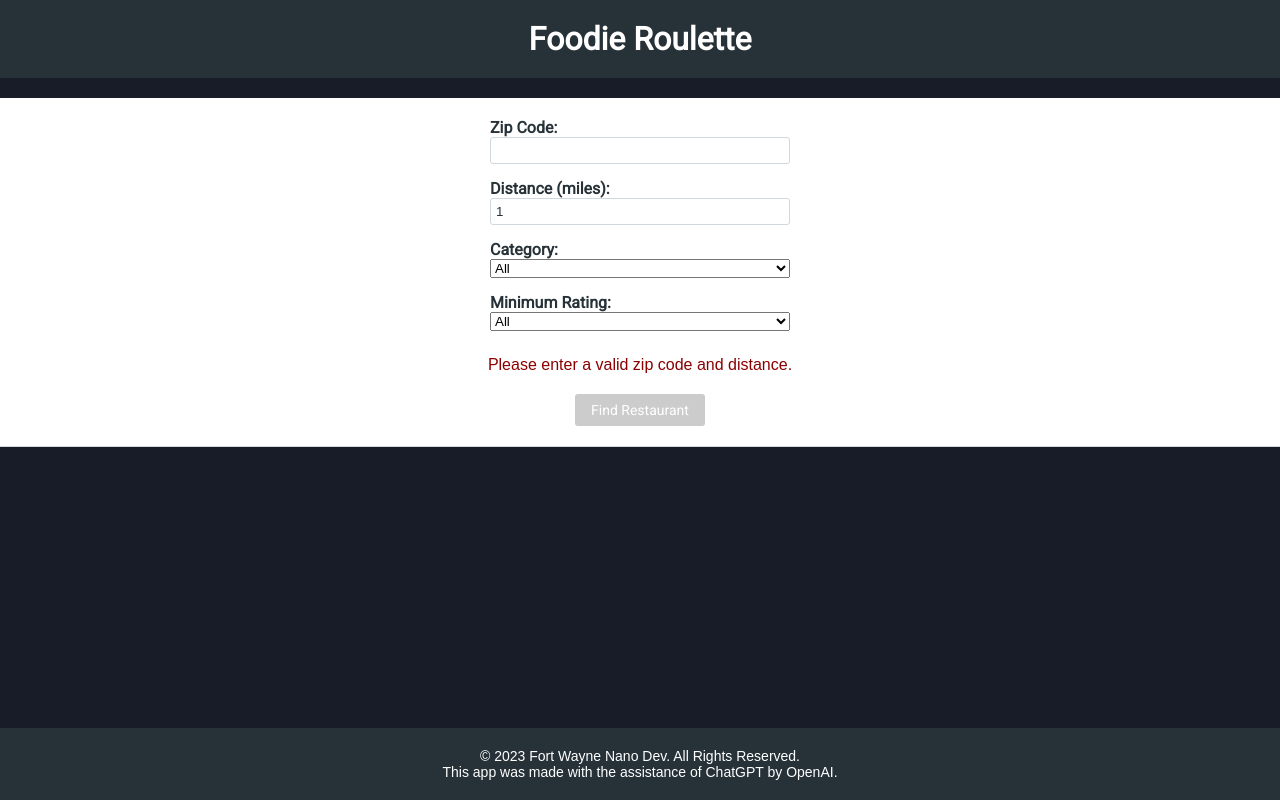
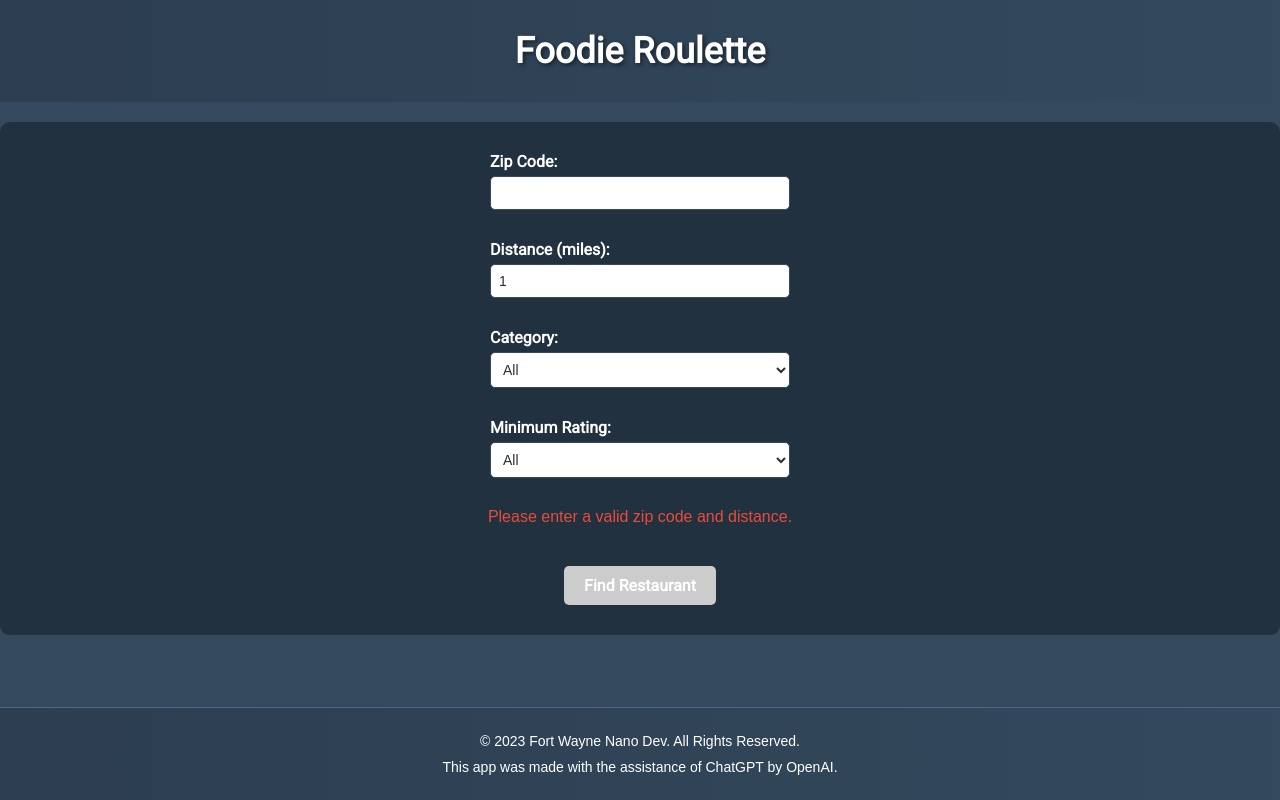
Before and after one commit to jrthartwig/random-restaurant-finder, a React (Create React App) app: page / in a window 1280 px wide. Built offline with nearby package versions, Linux system fonts and the light colour scheme.

Commit message:
feat: better styling

```diff
--- a/src/App.css
+++ b/src/App.css
@@ -18,29 +18,32 @@ body {
   font-family: Arial, sans-serif;
   margin: 0;
   padding: 0;
-  background-color: #171c28;
+  background-color: #34495e;
   color: #ffffff;
 }
 
 h1 {
   font-family: "Roboto", sans-serif;
   text-align: center;
-  padding: 20px 0;
-  background-color: #263238;
+  padding: 30px 0;
+  background-image: linear-gradient(to right, #2c3e50, #34495e);
   color: #ffffff;
   margin: 0;
+  font-size: 36px;
+  text-shadow: 2px 2px 4px rgba(0, 0, 0, 0.5);
 }
 
 form {
   display: flex;
   flex-direction: column;
   align-items: center;
-  gap: 10px;
-  padding: 20px;
-  background-color: #ffffff;
-  border-bottom: 1px solid #cfd8dc;
-  color: #263238;
+  gap: 20px;
+  padding: 30px;
+  background-color: #22313f;
+  border-bottom: 1px solid #34495e;
+  color: #ffffff;
   margin-top: 20px;
+  border-radius: 10px;
 }
 
 label {
@@ -50,50 +53,75 @@ label {
   width: 100%;
   max-width: 300px;
   font-weight: bold;
-  margin-bottom: 5px;
+  margin-bottom: 10px;
 }
 
-input {
-  padding: 5px;
-  border: 1px solid #cfd8dc;
-  border-radius: 3px;
+input,
+select {
+  padding: 8px;
+  border: 1px solid #34495e;
+  border-radius: 5px;
   color: #263238;
+  background-color: #ffffff;
+  font-size: 14px;
+  width: 100%;
+  margin-top: 5px;
 }
 
 button {
-  padding: 8px 16px;
-  background-color: #263238;
+  padding: 10px 20px;
+  background-color: #f39c12;
   color: #ffffff;
-  font-size: 14px;
+  font-size: 16px;
+  font-weight: bold;
   border: none;
-  border-radius: 3px;
+  border-radius: 5px;
   cursor: pointer;
-  margin-top: 10px;
+  margin-top: 20px;
   font-family: "Roboto", sans-serif;
 }
 
 button:hover {
-  background-color: #1e252f;
+  background-color: #d35400;
 }
 
 .restaurant-container {
   display: flex;
   flex-direction: column;
   align-items: center;
-  padding: 20px;
-  background-color: #ffffff;
-  border-bottom: 1px solid #cfd8dc;
+  padding: 30px;
+  background-color: #22313f;
+  border: 1px solid #34495e;
   margin-top: 40px;
   margin-bottom: 40px;
-  color: #263238;
+  color: #ffffff;
+  border-radius: 10px;
 }
 
 .restaurant-container button {
   margin-top: 15px;
+  background-color: #f39c12;
+  color: #ffffff;
+  font-size: 16px;
+  font-weight: bold;
+  border: none;
+  border-radius: 5px;
+  cursor: pointer;
+  padding: 10px 20px;
+}
+
+.restaurant-container button:hover {
+  background-color: #d35400;
 }
 
 .restaurant-container h2 {
+  margin: 0 0 20px;
+  font-size: 24px;
+}
+
+.restaurant-container p {
   margin: 0 0 10px;
+  font-size: 16px;
 }
 
 p {
@@ -102,9 +130,9 @@ p {
 
 .error-message {
   padding: 20px;
-  background-color: #ffffff;
-  border-bottom: 1px solid #cfd8dc;
-  color: #f44336;
+  background-color: #22313f;
+  border-bottom: 1px solid #34495e;
+  color: #e74c3c;
   text-align: center;
 }
 
@@ -114,8 +142,7 @@ button[disabled] {
 }
 
 .validation-message {
-  color: #8b0000; /* Dark red */
-  margin-top: 10px;
+  color: #e74c3c; /* Updated red */
 }
 
 footer {
@@ -123,14 +150,16 @@ footer {
   flex-direction: column;
   align-items: center;
   justify-content: center;
-  background-color: #263238;
+  background-image: linear-gradient(to right, #2c3e50, #34495e);
   color: #ffffff;
   padding: 20px;
   font-size: 14px;
+  width: 100%;
+  border-top: 1px solid #4a6987;
 }
 
 footer p {
-  margin: 0;
+  margin: 5px 0;
 }
 
 /* Responsive styles */
@@ -150,5 +179,11 @@ footer p {
     width: 90%;
     margin-left: auto;
     margin-right: auto;
+    border-radius: 15px;
+  }
+
+  footer {
+    padding: 10px;
+    font-size: 12px;
   }
 }
```
